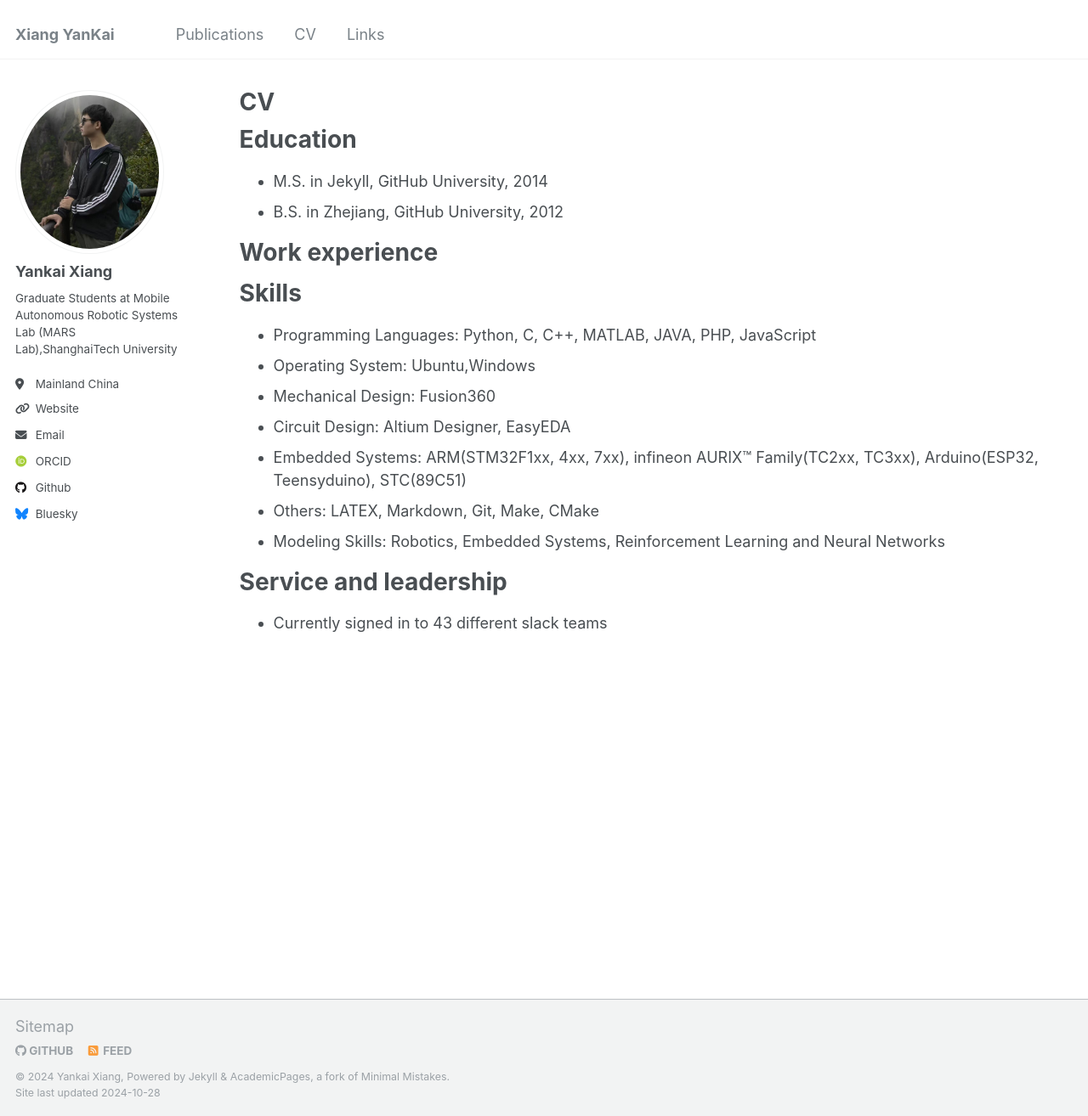
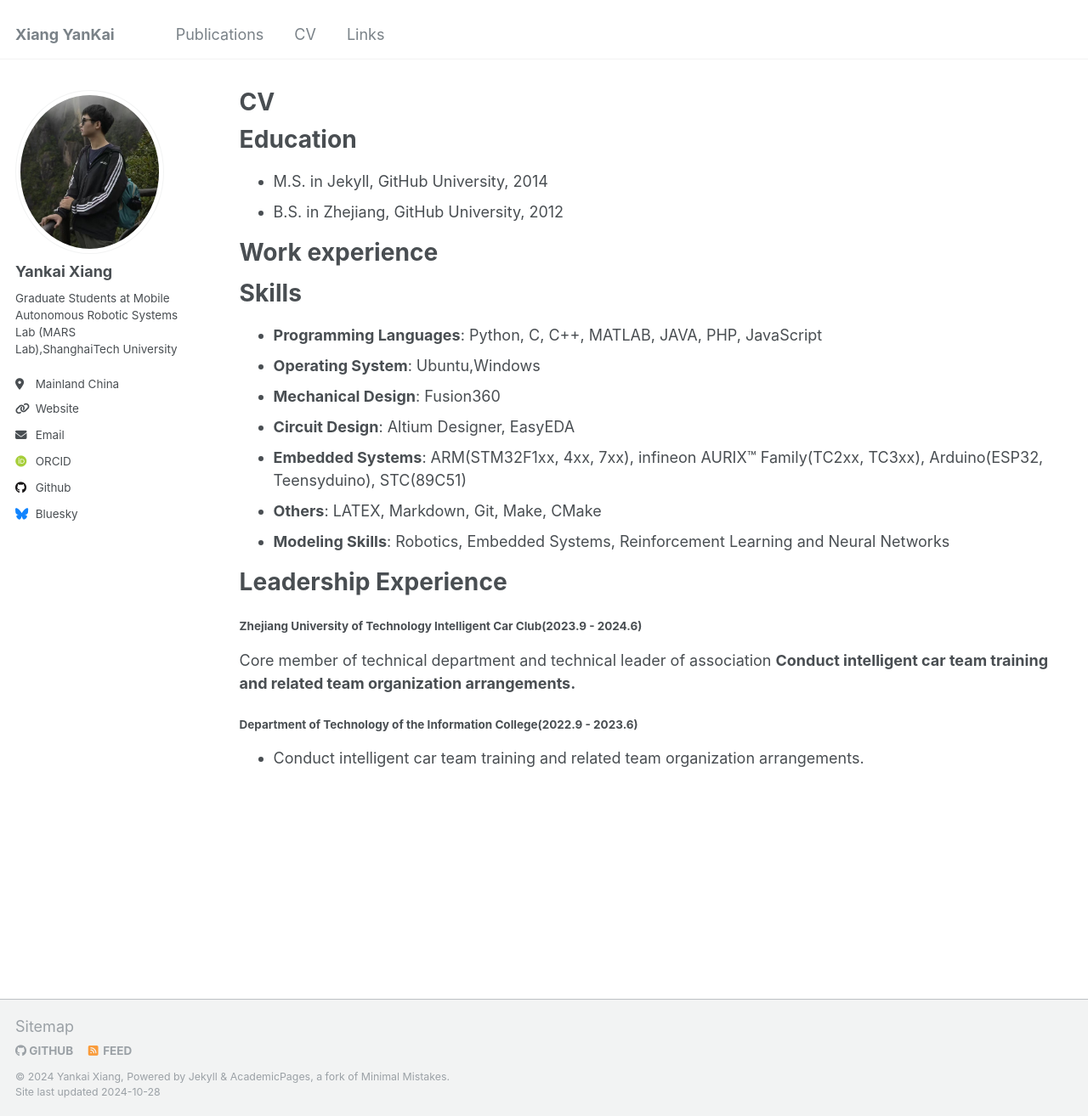
Before and after one commit to cmjang/cmjang.github.io, a Jekyll site: the page built from _pages/cv.md, in a window 1280 px wide and 1314 px high. Shown: the whole window at 85% size. Built offline with Jekyll 4.4.1, drawn with Linux system fonts in a browser that asks for light colours; some web fonts are replaced.

Commit message:
Update cv.md

```diff
--- a/_pages/cv.md
+++ b/_pages/cv.md
@@ -20,15 +20,19 @@ Work experience
 
 Skills
 ======
-* Programming Languages: Python, C, C++, MATLAB, JAVA, PHP, JavaScript
-* Operating System: Ubuntu,Windows
-* Mechanical Design: Fusion360
-* Circuit Design: Altium Designer, EasyEDA
-* Embedded Systems: ARM(STM32F1xx, 4xx, 7xx), infineon AURIX™ Family(TC2xx, TC3xx), Arduino(ESP32, Teensyduino), STC(89C51)
-* Others: LATEX, Markdown, Git, Make, CMake
-* Modeling Skills: Robotics, Embedded Systems, Reinforcement Learning and Neural Networks
+* **Programming Languages**: Python, C, C++, MATLAB, JAVA, PHP, JavaScript
+* **Operating System**: Ubuntu,Windows
+* **Mechanical Design**: Fusion360
+* **Circuit Design**: Altium Designer, EasyEDA
+* **Embedded Systems**: ARM(STM32F1xx, 4xx, 7xx), infineon AURIX™ Family(TC2xx, TC3xx), Arduino(ESP32, Teensyduino), STC(89C51)
+* **Others**: LATEX, Markdown, Git, Make, CMake
+* **Modeling Skills**: Robotics, Embedded Systems, Reinforcement Learning and Neural Networks
 
 
-Service and leadership
+Leadership Experience
 ======
-* Currently signed in to 43 different slack teams
+#### Zhejiang University of Technology Intelligent Car Club(2023.9 - 2024.6)
+Core member of technical department and technical leader of association
+**Conduct intelligent car team training and related team organization arrangements.**
+#### Department of Technology of the Information College(2022.9 - 2023.6)
+* Conduct intelligent car team training and related team organization arrangements.
```
